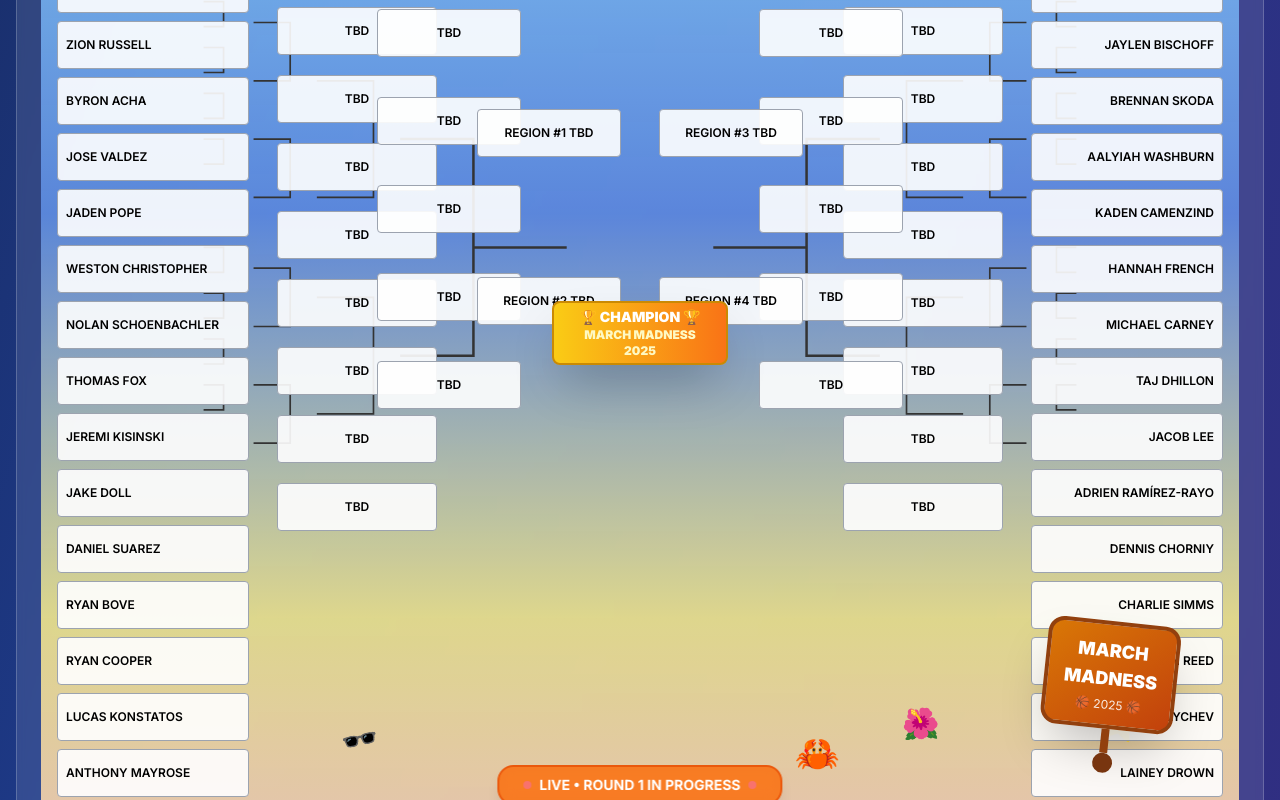
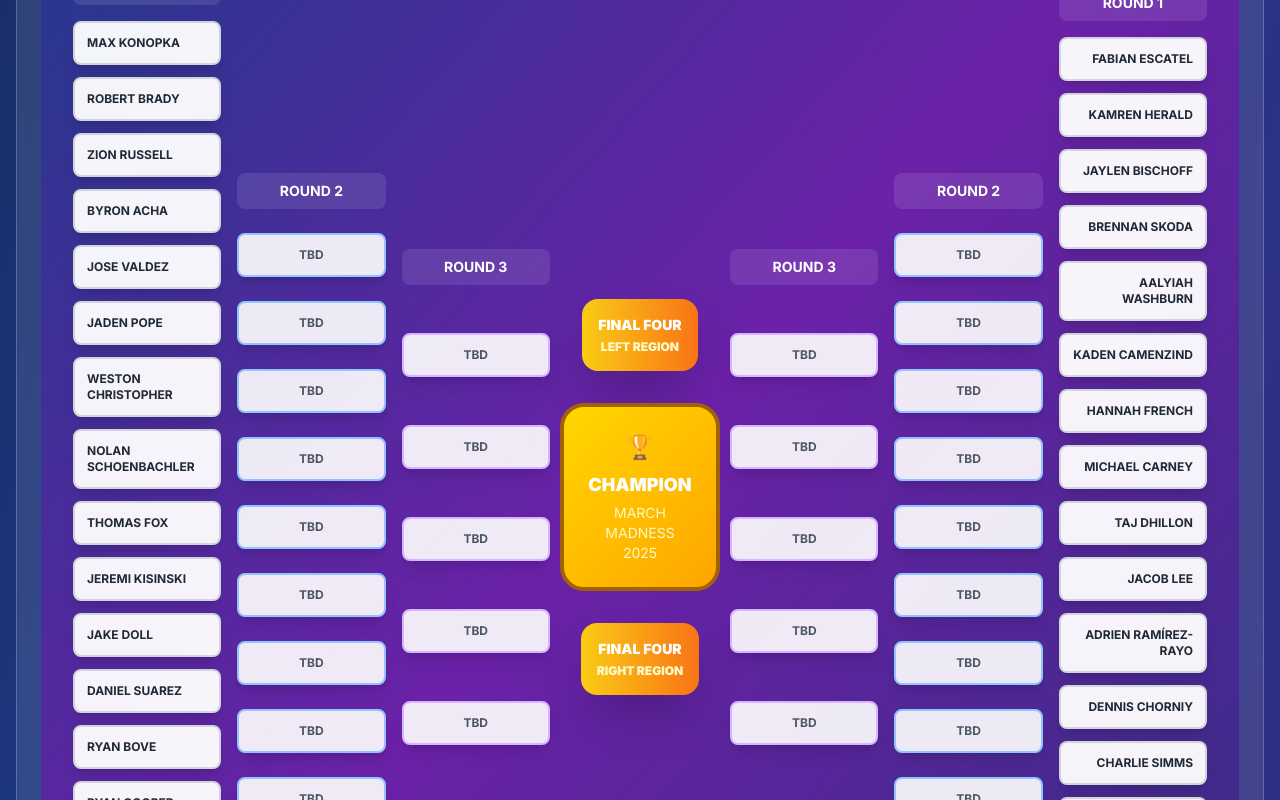
Before and after one commit to leadtopspec/march-madness-leaderboard, a Next.js app: page / in a window 1280 px wide. Shown: the part 2680-3480 px from the top of the page. Built offline with nearby package versions, Linux system fonts and the light colour scheme.

Commit message:
Complete bracket redesign: better spacing, 17+17 layout, professional appearance

```diff
--- a/src/components/BracketView.tsx
+++ b/src/components/BracketView.tsx
@@ -21,304 +21,183 @@ export default function BracketView() {
   ]
 
   return (
-    <div
-      className="relative w-full min-h-screen bg-gradient-to-b from-sky-300 via-blue-400 to-yellow-200 overflow-hidden"
-      style={{
-        backgroundImage: `linear-gradient(to bottom,
-          rgba(135, 206, 250, 0.9) 0%,
-          rgba(100, 149, 237, 0.8) 40%,
-          rgba(240, 230, 140, 0.9) 80%,
-          rgba(238, 203, 173, 0.95) 100%)`
-      }}
+    <div className="w-full min-h-[800px] bg-gradient-to-br from-blue-900 via-purple-800 to-indigo-900 p-8">
+      {/* Tournament Header */}
+      <div className="text-center mb-8">
+        <motion.div
+          initial={{ opacity: 0, y: -20 }}
+          animate={{ opacity: 1, y: 0 }}
+          className="bg-gradient-to-r from-orange-500 to-red-600 text-white px-8 py-4 rounded-2xl shadow-xl inline-block"
         >
-      {/* Beach Background Elements */}
-      <div className="absolute inset-0 pointer-events-none">
-        <div className="absolute top-0 left-0 text-8xl text-green-600/60 transform -rotate-12">🌴</div>
-        <div className="absolute top-0 right-0 text-8xl text-green-600/60 transform rotate-12">🌴</div>
-        <div className="absolute bottom-20 right-24 text-4xl transform rotate-12">⭐</div>
-        <div className="absolute bottom-24 right-40 text-3xl">🐚</div>
-        <div className="absolute bottom-16 left-1/4 text-3xl transform -rotate-12">🕶️</div>
-        <div className="absolute bottom-12 right-1/3 text-4xl">🦀</div>
-        <div className="absolute bottom-20 right-1/4 text-3xl">🌺</div>
+          <h2 className="text-3xl font-black">🏀 MARCH MADNESS BRACKET 🏀</h2>
+          <p className="text-lg opacity-90">34 COMPETITORS • ALL IN AGENCIES</p>
+        </motion.div>
       </div>
 
-      {/* March Madness Sign */}
-      <div className="absolute bottom-12 right-16 transform rotate-6 z-20">
-        <div className="bg-gradient-to-br from-amber-600 to-orange-700 text-white px-4 py-3 rounded-xl shadow-2xl border-4 border-amber-800">
-          <div className="text-lg font-black text-center">MARCH</div>
-          <div className="text-lg font-black text-center">MADNESS</div>
-          <div className="text-xs text-center mt-1 opacity-90">🏀 2025 🏀</div>
+      {/* Main Bracket Layout */}
+      <div className="max-w-[1600px] mx-auto">
+        <div className="grid grid-cols-7 gap-4 items-center min-h-[600px]">
+
+          {/* Left Side - Round 1 */}
+          <div className="space-y-3">
+            <div className="text-center text-white font-bold text-sm mb-4 bg-white/10 rounded-lg py-2">
+              ROUND 1
             </div>
-        <div className="w-2 h-6 bg-amber-800 mx-auto"></div>
-        <div className="w-5 h-5 bg-amber-900 mx-auto rounded-full"></div>
-      </div>
-
-      {/* Tournament Title */}
-      <div className="absolute top-4 left-1/2 transform -translate-x-1/2 z-30">
-        <div className="bg-orange-600/95 backdrop-blur text-white px-6 py-3 rounded-2xl shadow-xl border-2 border-orange-700">
-          <div className="text-xl font-black text-center">🏀 ALL IN AGENCIES TOURNAMENT 🏀</div>
-          <div className="text-sm text-center opacity-90 mt-1">MARCH MADNESS • 34 COMPETITORS</div>
-        </div>
-      </div>
-
-      {/* Main Bracket Container */}
-      <div className="relative z-10 pt-20 pb-8 px-4">
-        <div className="max-w-[1400px] mx-auto h-[900px] relative">
-
-          {/* SVG Bracket Structure */}
-          <svg className="absolute inset-0 w-full h-full" viewBox="0 0 1400 900">
-
-            {/* Left Side Bracket Lines */}
-            <g stroke="#333" strokeWidth="2" fill="none">
-              {/* Round 1 to Round 2 connections */}
-              <path d="M 176 45 L 200 45 L 200 75 L 176 75" />
-              <path d="M 200 60 L 200 60" />
-
-              <path d="M 176 100 L 200 100 L 200 130 L 176 130" />
-              <path d="M 200 115 L 200 115" />
-
-              <path d="M 176 155 L 200 155 L 200 185 L 176 185" />
-              <path d="M 200 170 L 200 170" />
-
-              <path d="M 176 210 L 200 210 L 200 240 L 176 240" />
-              <path d="M 200 225 L 200 225" />
-
-              {/* Round 2 to Round 3 connections */}
-              <path d="M 236 70 L 280 70 L 280 140 L 236 140" />
-              <path d="M 280 105 L 280 105" />
-
-              <path d="M 236 210 L 280 210 L 280 280 L 236 280" />
-              <path d="M 280 245 L 280 245" />
-
-              {/* Round 3 to Final Four */}
-              <path d="M 312 140 L 380 140 L 380 280 L 312 280" />
-              <path d="M 380 210 L 380 210" />
-
-              {/* Bottom half connections */}
-              <path d="M 176 340 L 200 340 L 200 370 L 176 370" />
-              <path d="M 176 395 L 200 395 L 200 425 L 176 425" />
-              <path d="M 176 450 L 200 450 L 200 480 L 176 480" />
-              <path d="M 176 505 L 200 505 L 200 535 L 176 535" />
-
-              <path d="M 236 365 L 280 365 L 280 435 L 236 435" />
-              <path d="M 236 505 L 280 505 L 280 575 L 236 575" />
-
-              <path d="M 312 400 L 380 400 L 380 540 L 312 540" />
-            </g>
-
-            {/* Right Side Bracket Lines (Mirror) */}
-            <g stroke="#333" strokeWidth="2" fill="none">
-              {/* Round 1 to Round 2 connections */}
-              <path d="M 1224 45 L 1200 45 L 1200 75 L 1224 75" />
-              <path d="M 1224 100 L 1200 100 L 1200 130 L 1224 130" />
-              <path d="M 1224 155 L 1200 155 L 1200 185 L 1224 185" />
-              <path d="M 1224 210 L 1200 210 L 1200 240 L 1224 240" />
-
-              {/* Round 2 to Round 3 connections */}
-              <path d="M 1164 70 L 1120 70 L 1120 140 L 1164 140" />
-              <path d="M 1164 210 L 1120 210 L 1120 280 L 1164 280" />
-
-              {/* Round 3 to Final Four */}
-              <path d="M 1088 140 L 1020 140 L 1020 280 L 1088 280" />
-
-              {/* Bottom half connections */}
-              <path d="M 1224 340 L 1200 340 L 1200 370 L 1224 370" />
-              <path d="M 1224 395 L 1200 395 L 1200 425 L 1224 425" />
-              <path d="M 1224 450 L 1200 450 L 1200 480 L 1224 480" />
-              <path d="M 1224 505 L 1200 505 L 1200 535 L 1224 535" />
-
-              <path d="M 1164 365 L 1120 365 L 1120 435 L 1164 435" />
-              <path d="M 1164 505 L 1120 505 L 1120 575 L 1164 575" />
-
-              <path d="M 1088 400 L 1020 400 L 1020 540 L 1088 540" />
-            </g>
-
-            {/* Championship Connection */}
-            <g stroke="#333" strokeWidth="3" fill="none">
-              <path d="M 412 210 L 500 210 L 500 470 L 412 470" />
-              <path d="M 500 340 L 612 340" />
-              <path d="M 988 210 L 900 210 L 900 470 L 988 470" />
-              <path d="M 900 340 L 788 340" />
-            </g>
-          </svg>
-
-          {/* Left Side Teams - Round 1 */}
-          <div className="absolute left-0" style={{top: '20px'}}>
-            <div className="space-y-1">
             {leftTeams.map((team, index) => (
               <motion.div
                 key={`left-${index}`}
                 initial={{ opacity: 0, x: -30 }}
                 animate={{ opacity: 1, x: 0 }}
-                  transition={{ delay: index * 0.05 }}
-                  className="bg-white/90 rounded border border-gray-400 p-2 w-48 h-12 text-xs font-semibold flex items-center"
-                  style={{marginBottom: '8px'}}
+                transition={{ delay: index * 0.03 }}
+                className="bg-white/95 rounded-lg border-2 border-gray-300 p-3 text-xs font-bold shadow-lg hover:shadow-xl transition-shadow"
               >
-                  {team}
+                <div className="text-gray-800">{team}</div>
               </motion.div>
             ))}
           </div>
+
+          {/* Left Side - Round 2 */}
+          <div className="space-y-6">
+            <div className="text-center text-white font-bold text-sm mb-4 bg-white/10 rounded-lg py-2">
+              ROUND 2
             </div>
-
-          {/* Right Side Teams - Round 1 */}
-          <div className="absolute right-0" style={{top: '20px'}}>
-            <div className="space-y-1">
-              {rightTeams.map((team, index) => (
-                <motion.div
-                  key={`right-${index}`}
-                  initial={{ opacity: 0, x: 30 }}
-                  animate={{ opacity: 1, x: 0 }}
-                  transition={{ delay: index * 0.05 }}
-                  className="bg-white/90 rounded border border-gray-400 p-2 w-48 h-12 text-xs font-semibold flex items-center justify-end"
-                  style={{marginBottom: '8px'}}
-                >
-                  {team}
-                </motion.div>
-              ))}
-            </div>
-          </div>
-
-          {/* Round 2 - Left Side */}
-          <div className="absolute" style={{left: '220px', top: '50px'}}>
-            <div className="space-y-4">
             {[...Array(9)].map((_, index) => (
               <motion.div
                 key={`left-r2-${index}`}
                 initial={{ opacity: 0 }}
                 animate={{ opacity: 1 }}
                 transition={{ delay: 1 + index * 0.1 }}
-                  className="bg-white/90 rounded border border-gray-400 p-2 w-40 h-12 text-xs flex items-center justify-center font-semibold"
-                  style={{marginBottom: '20px'}}
+                className="bg-white/90 rounded-lg border-2 border-blue-300 p-3 text-xs font-bold text-center shadow-lg"
               >
-                  TBD
+                <div className="text-gray-600">TBD</div>
               </motion.div>
             ))}
           </div>
+
+          {/* Left Side - Round 3 */}
+          <div className="space-y-12">
+            <div className="text-center text-white font-bold text-sm mb-4 bg-white/10 rounded-lg py-2">
+              ROUND 3
+            </div>
+            {[...Array(5)].map((_, index) => (
+              <motion.div
+                key={`left-r3-${index}`}
+                initial={{ opacity: 0 }}
+                animate={{ opacity: 1 }}
+                transition={{ delay: 1.5 + index * 0.1 }}
+                className="bg-white/90 rounded-lg border-2 border-purple-300 p-3 text-xs font-bold text-center shadow-lg"
+              >
+                <div className="text-gray-600">TBD</div>
+              </motion.div>
+            ))}
           </div>
 
-          {/* Round 2 - Right Side */}
-          <div className="absolute" style={{right: '220px', top: '50px'}}>
-            <div className="space-y-4">
+          {/* Championship Center Column */}
+          <div className="flex flex-col items-center justify-center space-y-8">
+            {/* Final Four - Left */}
+            <motion.div
+              initial={{ opacity: 0, scale: 0.8 }}
+              animate={{ opacity: 1, scale: 1 }}
+              transition={{ delay: 2 }}
+              className="bg-gradient-to-r from-yellow-400 to-orange-500 rounded-xl border-3 border-yellow-600 p-4 text-sm font-black text-center shadow-2xl"
+            >
+              <div className="text-white">FINAL FOUR</div>
+              <div className="text-xs text-yellow-100 mt-1">LEFT REGION</div>
+            </motion.div>
+
+            {/* Championship */}
+            <motion.div
+              initial={{ opacity: 0, scale: 0.5 }}
+              animate={{ opacity: 1, scale: 1 }}
+              transition={{ delay: 2.5 }}
+              className="bg-gradient-to-r from-gold-400 to-yellow-600 rounded-2xl border-4 border-yellow-700 p-6 text-center shadow-3xl"
+              style={{ background: 'linear-gradient(135deg, #FFD700 0%, #FFA500 100%)' }}
+            >
+              <div className="text-2xl mb-2">🏆</div>
+              <div className="text-white font-black text-lg">CHAMPION</div>
+              <div className="text-yellow-100 text-sm mt-1">MARCH MADNESS 2025</div>
+            </motion.div>
+
+            {/* Final Four - Right */}
+            <motion.div
+              initial={{ opacity: 0, scale: 0.8 }}
+              animate={{ opacity: 1, scale: 1 }}
+              transition={{ delay: 2 }}
+              className="bg-gradient-to-r from-yellow-400 to-orange-500 rounded-xl border-3 border-yellow-600 p-4 text-sm font-black text-center shadow-2xl"
+            >
+              <div className="text-white">FINAL FOUR</div>
+              <div className="text-xs text-yellow-100 mt-1">RIGHT REGION</div>
+            </motion.div>
+          </div>
+
+          {/* Right Side - Round 3 */}
+          <div className="space-y-12">
+            <div className="text-center text-white font-bold text-sm mb-4 bg-white/10 rounded-lg py-2">
+              ROUND 3
+            </div>
+            {[...Array(5)].map((_, index) => (
+              <motion.div
+                key={`right-r3-${index}`}
+                initial={{ opacity: 0 }}
+                animate={{ opacity: 1 }}
+                transition={{ delay: 1.5 + index * 0.1 }}
+                className="bg-white/90 rounded-lg border-2 border-purple-300 p-3 text-xs font-bold text-center shadow-lg"
+              >
+                <div className="text-gray-600">TBD</div>
+              </motion.div>
+            ))}
+          </div>
+
+          {/* Right Side - Round 2 */}
+          <div className="space-y-6">
+            <div className="text-center text-white font-bold text-sm mb-4 bg-white/10 rounded-lg py-2">
+              ROUND 2
+            </div>
             {[...Array(9)].map((_, index) => (
               <motion.div
                 key={`right-r2-${index}`}
                 initial={{ opacity: 0 }}
                 animate={{ opacity: 1 }}
                 transition={{ delay: 1 + index * 0.1 }}
-                  className="bg-white/90 rounded border border-gray-400 p-2 w-40 h-12 text-xs flex items-center justify-center font-semibold"
-                  style={{marginBottom: '20px'}}
+                className="bg-white/90 rounded-lg border-2 border-blue-300 p-3 text-xs font-bold text-center shadow-lg"
               >
-                  TBD
+                <div className="text-gray-600">TBD</div>
+              </motion.div>
+            ))}
+          </div>
+
+          {/* Right Side - Round 1 */}
+          <div className="space-y-3">
+            <div className="text-center text-white font-bold text-sm mb-4 bg-white/10 rounded-lg py-2">
+              ROUND 1
+            </div>
+            {rightTeams.map((team, index) => (
+              <motion.div
+                key={`right-${index}`}
+                initial={{ opacity: 0, x: 30 }}
+                animate={{ opacity: 1, x: 0 }}
+                transition={{ delay: index * 0.03 }}
+                className="bg-white/95 rounded-lg border-2 border-gray-300 p-3 text-xs font-bold shadow-lg hover:shadow-xl transition-shadow"
+              >
+                <div className="text-gray-800 text-right">{team}</div>
               </motion.div>
             ))}
           </div>
         </div>
-
-          {/* Round 3 - Left Side */}
-          <div className="absolute" style={{left: '320px', top: '120px'}}>
-            <div className="space-y-8">
-              {[...Array(5)].map((_, index) => (
-                <motion.div
-                  key={`left-r3-${index}`}
-                  initial={{ opacity: 0 }}
-                  animate={{ opacity: 1 }}
-                  transition={{ delay: 1.5 + index * 0.1 }}
-                  className="bg-white/90 rounded border border-gray-400 p-2 w-36 h-12 text-xs flex items-center justify-center font-semibold"
-                  style={{marginBottom: '40px'}}
-                >
-                  TBD
-                </motion.div>
-              ))}
-            </div>
       </div>
 
-          {/* Round 3 - Right Side */}
-          <div className="absolute" style={{right: '320px', top: '120px'}}>
-            <div className="space-y-8">
-              {[...Array(5)].map((_, index) => (
+      {/* Tournament Status */}
+      <div className="text-center mt-8">
         <motion.div
-                  key={`right-r3-${index}`}
-                  initial={{ opacity: 0 }}
-                  animate={{ opacity: 1 }}
-                  transition={{ delay: 1.5 + index * 0.1 }}
-                  className="bg-white/90 rounded border border-gray-400 p-2 w-36 h-12 text-xs flex items-center justify-center font-semibold"
-                  style={{marginBottom: '40px'}}
+          initial={{ opacity: 0, y: 20 }}
+          animate={{ opacity: 1, y: 0 }}
+          transition={{ delay: 3 }}
+          className="bg-green-600 text-white px-6 py-3 rounded-xl shadow-lg inline-flex items-center gap-2"
         >
-                  TBD
+          <div className="w-3 h-3 bg-green-300 rounded-full animate-pulse"></div>
+          <span className="font-bold">LIVE • ROUND 1 IN PROGRESS</span>
+          <div className="w-3 h-3 bg-green-300 rounded-full animate-pulse"></div>
         </motion.div>
-              ))}
-            </div>
-          </div>
-
-          {/* Final Four */}
-          <div className="absolute" style={{left: '420px', top: '220px'}}>
-            <motion.div
-              initial={{ opacity: 0 }}
-              animate={{ opacity: 1 }}
-              transition={{ delay: 2 }}
-              className="bg-white/90 rounded border border-gray-400 p-2 w-36 h-12 text-xs flex items-center justify-center font-semibold"
-              style={{marginBottom: '120px'}}
-            >
-              REGION #1 TBD
-            </motion.div>
-            <motion.div
-              initial={{ opacity: 0 }}
-              animate={{ opacity: 1 }}
-              transition={{ delay: 2 }}
-              className="bg-white/90 rounded border border-gray-400 p-2 w-36 h-12 text-xs flex items-center justify-center font-semibold"
-            >
-              REGION #2 TBD
-            </motion.div>
-          </div>
-
-          <div className="absolute" style={{right: '420px', top: '220px'}}>
-            <motion.div
-              initial={{ opacity: 0 }}
-              animate={{ opacity: 1 }}
-              transition={{ delay: 2 }}
-              className="bg-white/90 rounded border border-gray-400 p-2 w-36 h-12 text-xs flex items-center justify-center font-semibold"
-              style={{marginBottom: '120px'}}
-            >
-              REGION #3 TBD
-            </motion.div>
-            <motion.div
-              initial={{ opacity: 0 }}
-              animate={{ opacity: 1 }}
-              transition={{ delay: 2 }}
-              className="bg-white/90 rounded border border-gray-400 p-2 w-36 h-12 text-xs flex items-center justify-center font-semibold"
-            >
-              REGION #4 TBD
-            </motion.div>
-          </div>
-
-          {/* Championship */}
-          <div className="absolute left-1/2 top-1/2 transform -translate-x-1/2 -translate-y-1/2">
-            <motion.div
-              initial={{ opacity: 0, scale: 0.5 }}
-              animate={{ opacity: 1, scale: 1 }}
-              transition={{ delay: 2.5 }}
-              className="text-center"
-            >
-              <div className="bg-gradient-to-r from-yellow-400 to-orange-500 rounded-lg border-2 border-yellow-600 p-4 w-44 h-16 text-sm font-black flex items-center justify-center mb-3 shadow-2xl">
-                <div className="text-center">
-                  <div className="text-white">🏆 CHAMPION 🏆</div>
-                  <div className="text-xs text-yellow-100">MARCH MADNESS 2025</div>
-                </div>
-              </div>
-            </motion.div>
-          </div>
-        </div>
-      </div>
-
-      {/* Live Tournament Status */}
-      <div className="absolute bottom-4 left-1/2 transform -translate-x-1/2 z-30">
-        <div className="bg-orange-500/90 backdrop-blur text-white px-6 py-2 rounded-xl shadow-lg border-2 border-orange-600">
-          <div className="flex items-center gap-2">
-            <div className="w-2 h-2 bg-red-400 rounded-full animate-pulse"></div>
-            <span className="font-bold text-sm">LIVE • ROUND 1 IN PROGRESS</span>
-            <div className="w-2 h-2 bg-red-400 rounded-full animate-pulse"></div>
-          </div>
-        </div>
       </div>
     </div>
   )
```
Lines whose indentation alone changed are shown as unchanged.
